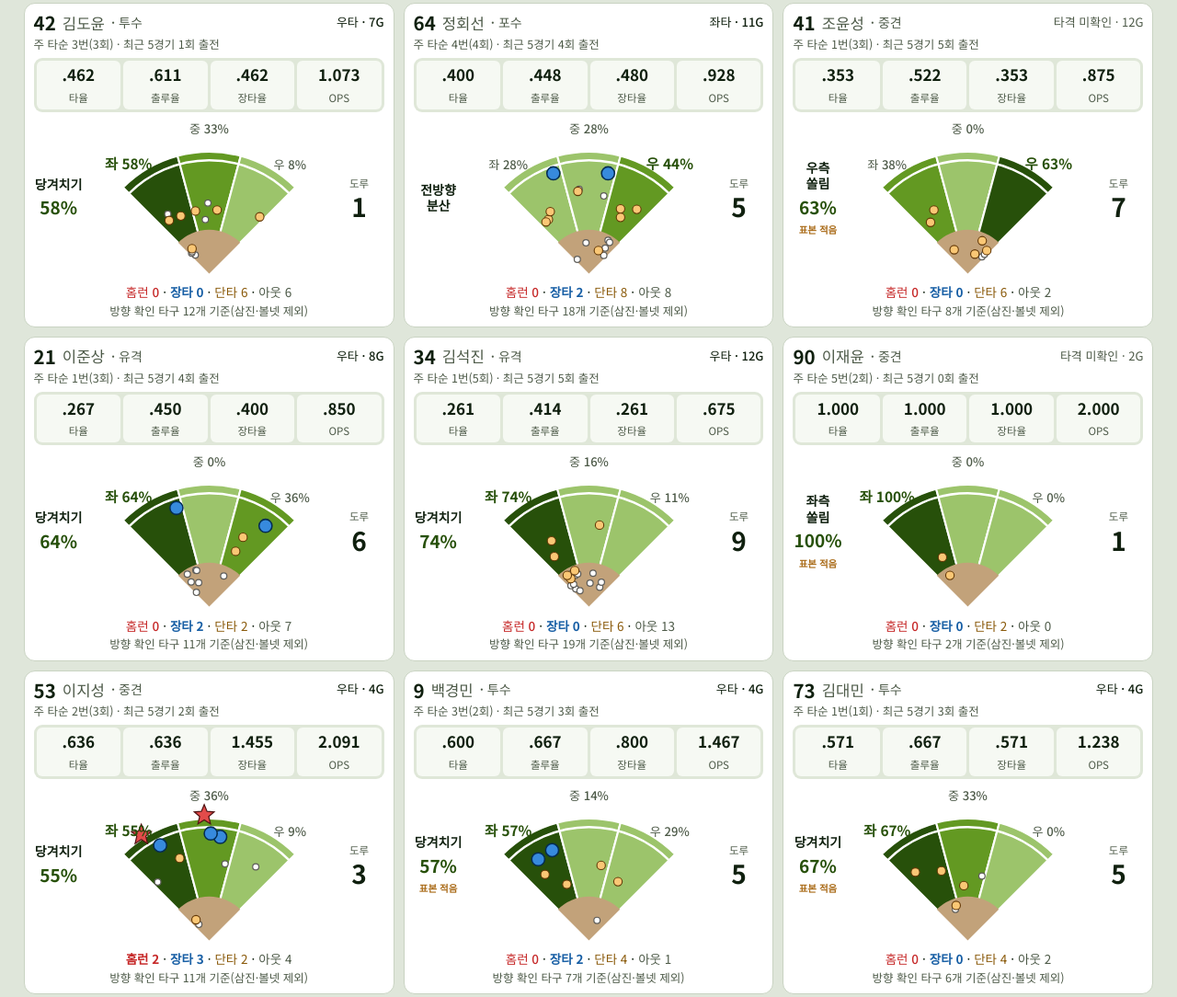
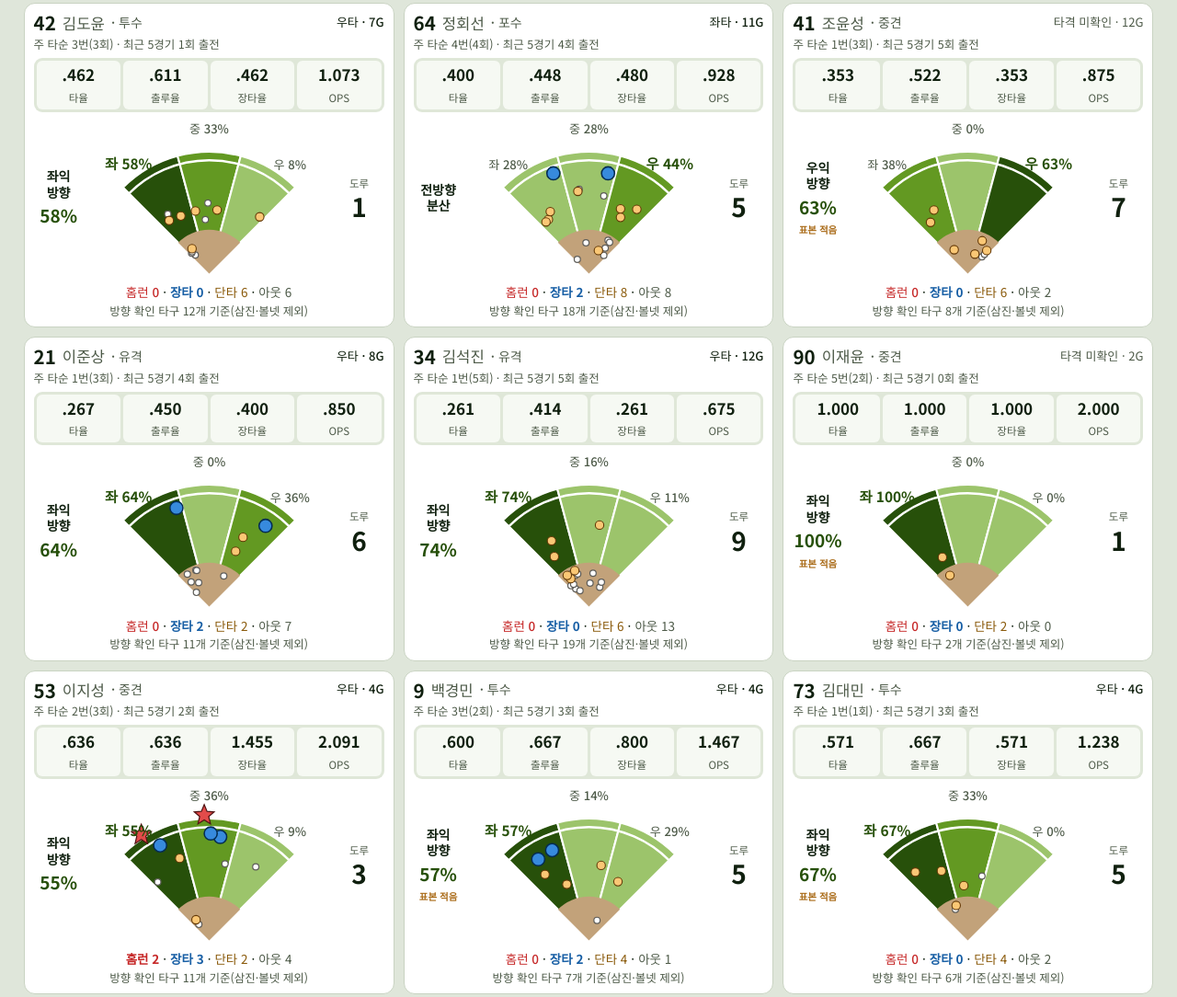
Before and after one commit to DAZZ9137/baseball-G, a plain HTML site: page dasl.html in a window 1280 px wide. Shown: the part 790-1874 px from the top of the page at 92% size. Drawn offline with Linux system fonts and the light colour scheme.

Commit message:
타구 성향 표기를 당겨/밀어 대신 좌익·중견·우익 방향으로
Co-Authored-By: Claude Opus 5.5 <noreply@anthropic.com>
Claude-Session: https://claude.ai/code/session_01MiU2bxi9p7TMxbirvSDMuK

```diff
--- a/dasl.html
+++ b/dasl.html
@@ -134,10 +134,7 @@ function fan(p){const b=p.balls,n=b.length||1,c=[0,0,0];b.forEach(x=>c[x.dir]++)
  const lab=['좌','중','우'],mx=Math.max(...c);
  for(let i=0;i<3;i++){const[tx,ty]=pt(-36+i*36,i===1?101:97),top=c[i]===mx&&b.length;s+=`<text x="${tx.toFixed(0)}" y="${(ty+(i===1?2:4)).toFixed(0)}" text-anchor="middle" font-size="${top?10:8.5}" font-weight="${top?700:500}" fill="${top?'var(--fantop)':'var(--sub)'}">${lab[i]} ${Math.round(c[i]/n*100)}%</text>`}
  return s+'</svg>'}
-function tag(p){const b=p.balls,n=b.length;if(!n)return'타구 기록 없음';const c=[0,0,0];b.forEach(x=>c[x.dir]++);const sh=c.map(v=>v/n),bt=batsOf(p.bt);
- const pull=bt==='우타'?sh[0]:bt==='좌타'?sh[2]:null,push=bt==='우타'?sh[2]:bt==='좌타'?sh[0]:null;
- if(pull===null){const i=sh.indexOf(Math.max(...sh));return sh[i]>=.5?['좌측','중앙','우측'][i]+' 쏠림 '+Math.round(sh[i]*100)+'%':'전방향 분산'}
- if(pull>=.5)return`당겨치기 ${Math.round(pull*100)}%`;if(push>=.5)return`밀어치기 ${Math.round(push*100)}%`;if(sh[1]>=.45)return'중앙 위주';return'전방향 분산'}
+function tag(p){const b=p.balls,n=b.length;if(!n)return'타구 기록 없음';const c=[0,0,0];b.forEach(x=>c[x.dir]++);const sh=c.map(v=>v/n);if(sh[0]>=.5)return`좌익 방향 ${Math.round(sh[0]*100)}%`;if(sh[2]>=.5)return`우익 방향 ${Math.round(sh[2]*100)}%`;if(sh[1]>=.45)return`중견 방향 ${Math.round(sh[1]*100)}%`;return'전방향 분산'}
 function card(row,o){const p=P[row.nm];const[no,name]=split(row.nm);const bt=p?batsOf(p.bt):'';
  const badge=o.kind==='start'?`<span class="ord" aria-label="${esc(row.o)}번 타자">${esc(row.o)}</span>`:o.kind==='sub'?`<span class="ord s">후보</span>`:'';
  const head=`<div class="hd"><span class="who">${badge}<span class="no">${esc(no)}</span><span class="nmx">${esc(name)}</span>${row.pos?`<span class="ps">· ${esc(POS[row.pos]||row.pos)}</span>`:''}</span><span class="bt${bt?'':' u'}">${bt||'타격 미확인'}${p?' · '+p.G+'G':''}</span></div>`;
```
Also changed, not shown: sample.html (+1 -4 lines), sbastards.html (+1 -4 lines), swains.html (+1 -4 lines).
